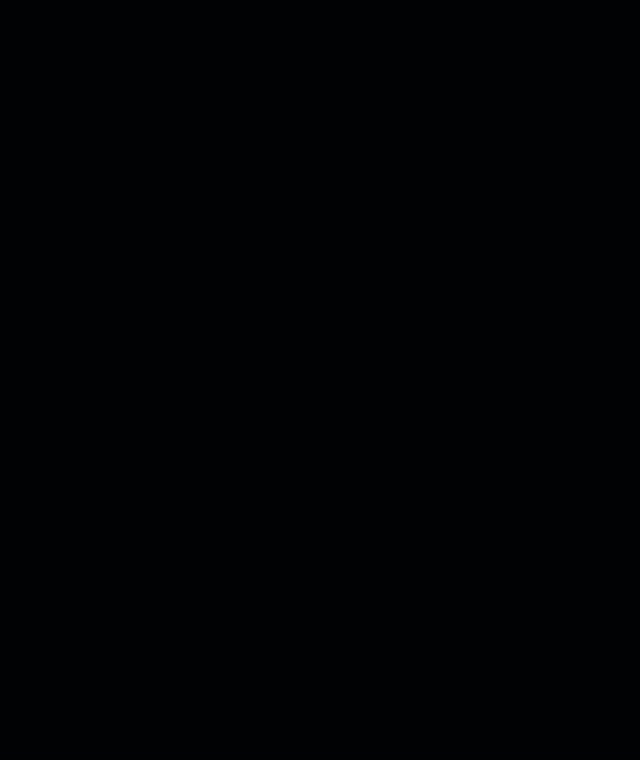
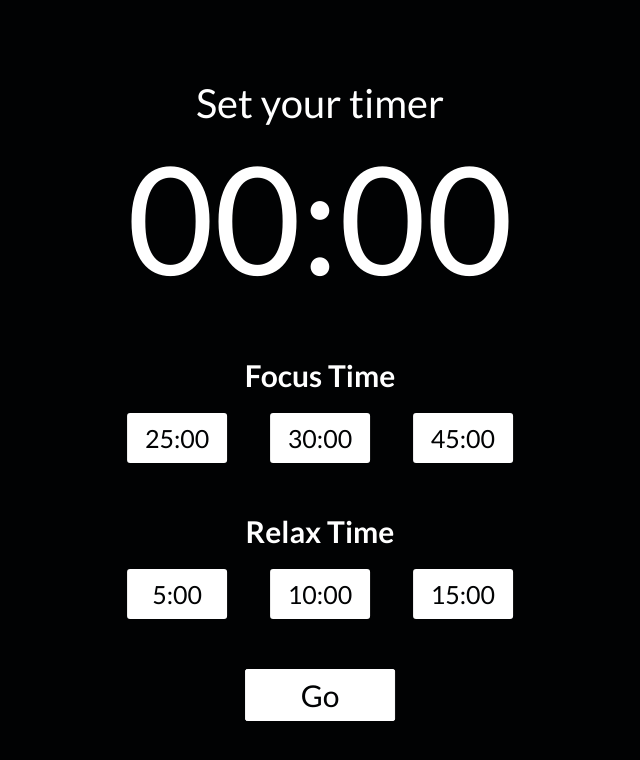
Before and after one commit to frostzt/github-octocat, a React (Create React App) app in the folder frontend/: page /app in a window 1280 px wide. Shown: the top 760 px of the page, without its empty margins (320-960 px from the left). Built offline with nearby package versions, Linux system fonts and the light colour scheme.

Commit message:
implemented basic timer functionality

```diff
--- a/frontend/src/components/Button/Button.jsx
+++ b/frontend/src/components/Button/Button.jsx
@@ -14,4 +14,12 @@
   );
 };
 
+export const ActivateButton = ({ children, extraClasses, handler }) => {
+  return (
+    <div onClick={handler} className={styles.wrapper}>
+      <div className={cx([styles.container, extraClasses ? extraClasses : null])}>{children}</div>
+    </div>
+  );
+};
+
 export default Button;
--- /dev/null
+++ b/frontend/src/components/Pomodoro/Pomodoro.jsx
@@ -0,0 +1,101 @@
+import React, { useState, useEffect } from "react";
+
+// Components
+import Timers from "../Timers/Timers";
+import { ActivateButton } from "../Button/Button";
+
+// Styling
+import styles from "./Pomodoro.module.scss";
+
+const Pomodoro = () => {
+  const [min, setMin] = useState(0);
+  const [secs, setSecs] = useState(0);
+  const [focMin, setFocMin] = useState(0);
+  const [relMin, setRelMin] = useState(0);
+  const [start, setStart] = useState(false);
+  const [isFocusing, setIsFocusing] = useState(true);
+
+  const assignMins = (to) => {
+    setMin(to);
+    setFocMin(to);
+  };
+
+  const changeState = () => {
+    if (focMin > 0 && relMin > 0) {
+      setStart((prevState) => !prevState);
+    }
+  };
+
+  useEffect(() => {
+    if (start) {
+      let pomodoroInterval = setInterval(() => {
+        clearInterval(pomodoroInterval);
+
+        if (secs === 0) {
+          if (min !== 0) {
+            setSecs(59);
+            setMin(min - 1);
+          } else {
+            const newMinutes = isFocusing ? relMin : focMin;
+            setMin(newMinutes);
+            setIsFocusing(!isFocusing);
+
+            // Reinitialize
+            setStart(false);
+            setStart(true);
+          }
+        } else {
+          setSecs(secs - 1);
+        }
+      }, 1000);
+    }
+  }, [secs, start]);
+
+  // Convert the strings to right format
+  const showMin = min < 10 ? `0${min}` : min;
+  const showSecs = secs < 10 ? `0${secs}` : secs;
+
+  return (
+    <div className={styles.container}>
+      {start ? null : <div className={styles.title}>Set your timer</div>}
+      <div className={styles.counter}>
+        {showMin}:{showSecs}
+      </div>
+      {start ? null : (
+        <div className={styles.selectors}>
+          <h3 className={styles.selectors__heading}>Focus Time</h3>
+          <div className={styles.selectors__focus}>
+            <div onClick={() => assignMins(25)}>
+              <Timers min={25} />
+            </div>
+            <div onClick={() => assignMins(30)}>
+              <Timers min={30} />
+            </div>
+            <div onClick={() => assignMins(45)}>
+              <Timers min={45} />
+            </div>
+          </div>
+          <div className={styles.selectors__relax}>
+            <h3 className={styles.selectors__heading}>Relax Time</h3>
+            <div className={styles.selectors__focus}>
+              <div onClick={() => setRelMin(5)}>
+                <Timers min={5} />
+              </div>
+              <div onClick={() => setRelMin(10)}>
+                <Timers min={10} />
+              </div>
+              <div onClick={() => setRelMin(15)}>
+                <Timers min={15} />
+              </div>
+            </div>
+          </div>
+        </div>
+      )}
+      <ActivateButton extraClasses={styles.btn} handler={changeState}>
+        {start ? "Pause" : "Go"}
+      </ActivateButton>
+    </div>
+  );
+};
+
+export default Pomodoro;
--- /dev/null
+++ b/frontend/src/components/Pomodoro/Pomodoro.module.scss
@@ -0,0 +1,37 @@
+.container {
+  top: 50%;
+  left: 50%;
+  position: absolute;
+  text-align: center;
+  transform: translate(-50%, -50%);
+
+  .title {
+    font-size: 4rem;
+  }
+
+  .counter {
+    font-size: 15rem;
+    color: var(--default-text-color);
+  }
+
+  .selectors {
+    &__heading {
+      font-size: 3rem;
+      margin-top: 5rem;
+      margin-bottom: 2rem;
+    }
+
+    &__focus {
+      display: flex;
+      justify-content: space-between;
+    }
+  }
+
+  .btn {
+    margin-top: 5rem;
+    height: 5rem !important;
+    display: flex !important;
+    align-items: center !important;
+    justify-content: center !important;
+  }
+}
--- /dev/null
+++ b/frontend/src/components/Timers/Timers.jsx
@@ -0,0 +1,14 @@
+import React from "react";
+
+// Styling
+import styles from "./Timers.module.scss";
+
+const Timers = ({ min }) => {
+  return (
+    <div className={styles.container}>
+      <div className={styles.content}>{min}:00</div>
+    </div>
+  );
+};
+
+export default Timers;
--- /dev/null
+++ b/frontend/src/components/Timers/Timers.module.scss
@@ -0,0 +1,17 @@
+.container {
+  width: 10rem;
+  height: 5rem;
+  display: flex;
+  cursor: pointer;
+  font-size: 2.5rem;
+  align-items: center;
+  transition: all 0.3s;
+  border-radius: 0.3rem;
+  justify-content: center;
+  color: var(--background-color);
+  background-color: var(--default-text-color);
+
+  &:hover {
+    transform: scale(1.1);
+  }
+}
--- a/frontend/src/pages/App/App.jsx
+++ b/frontend/src/pages/App/App.jsx
@@ -1,10 +1,15 @@
-import React from "react";
+import React, { useState } from "react";
+import Pomodoro from "../../components/Pomodoro/Pomodoro";
 
 // Styling
 import styles from "./App.module.scss";
 
 const AppPage = () => {
-  return <div className={styles.container}></div>;
+  return (
+    <div className={styles.container}>
+      <Pomodoro />
+    </div>
+  );
 };
 
 export default AppPage;
```
